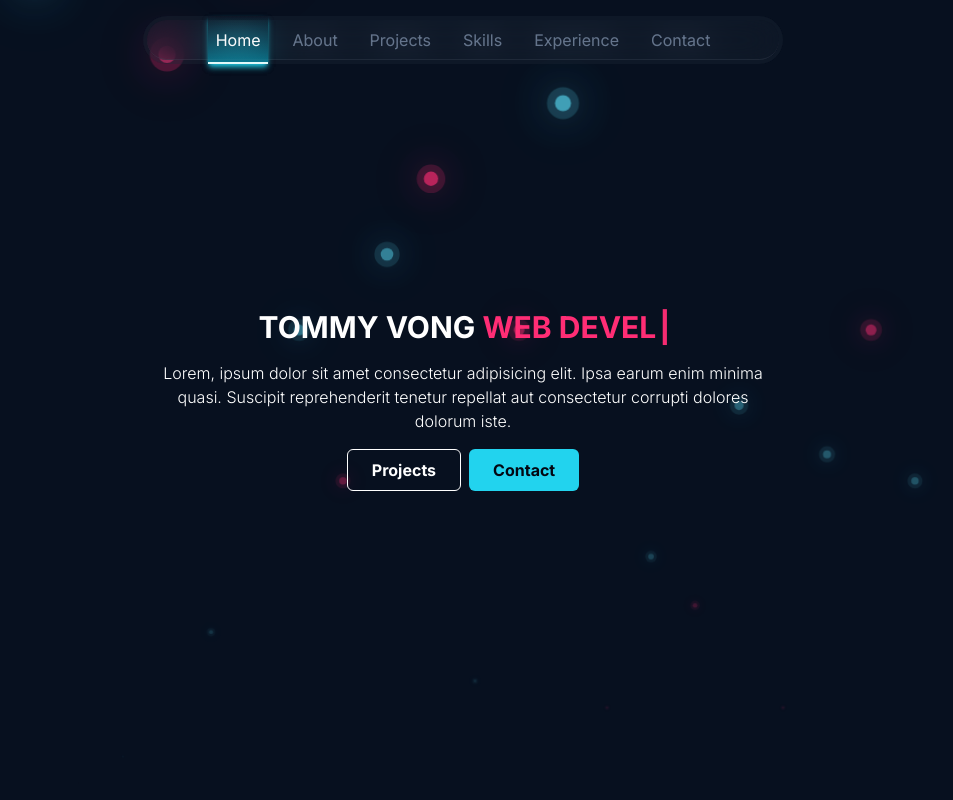
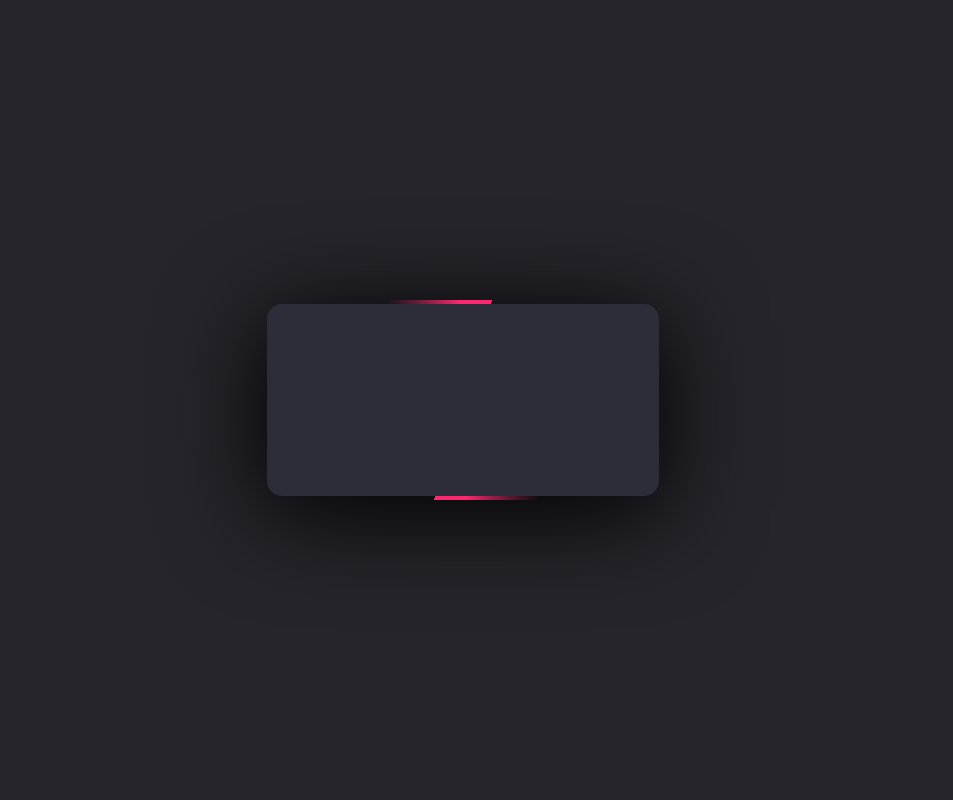
Before and after one commit to tommyeight8/portfolio, a Next.js app: page / in a window 1280 px wide. Shown: the top 800 px of the page, without its empty margins (177-1130 px from the left). Built offline with nearby package versions, Linux system fonts and the light colour scheme.

Commit message:
New gradient effect added

```diff
--- /dev/null
+++ b/app/components/Gradient.tsx
@@ -0,0 +1,16 @@
+import React from 'react'
+import styles from '@/styles/gradient.module.css'
+
+const Gradient = () => {
+  return (
+    <section className='w-full h-screen flex items-center justify-center bg-[#25252b]'>
+        <div className={`${styles.box}`}>
+            <div className={`${styles.login}`}>
+                <div className={`${styles.loginBx}`}></div>
+            </div>
+        </div>
+    </section>
+  )
+}
+
+export default Gradient
--- a/app/layout.tsx
+++ b/app/layout.tsx
@@ -21,7 +21,7 @@ export default function RootLayout({
     <html lang="en" className='scroll-smooth'>
       <body className={`${inter.className} bg-[#07101f]`}>
         <ActiveContextProvider>
-          <Header />
+          {/* <Header /> */}
           {children}
         </ActiveContextProvider>
       </body>
--- a/app/page.tsx
+++ b/app/page.tsx
@@ -7,19 +7,21 @@ import Projects from "./components/Projects";
 import Contact from "./components/Contact";
 import Intro from "./components/Intro";
 import Skills from "./components/Skills";
+import Gradient from "./components/Gradient";
 
 export default function Home() {
 
   return (
     <>
-      <Header />
+      <Gradient />
+      {/* <Header />
       <Intro />
       <About />
       <Experience />
       <Skills />
       <Projects />
       <Contact />
-      <BGBackdrop />
+      <BGBackdrop /> */}
     </>
   );
 }
--- /dev/null
+++ b/styles/gradient.module.css
@@ -0,0 +1,53 @@
+@property  --a {
+    syntax: '<angle>';
+    inherits: false;
+    initial-value: 0deg;
+}
+
+.box {
+    position: relative;
+    width: 400px;
+    height: 200px;
+    background: repeating-conic-gradient(from var(--a), #ff2770  0%,
+    #ff2770 5%, transparent 0%, transparent 40%, #ff2770 50%);
+    filter: drop-shadow(0 15px 50px #000);
+    border-radius: 20px;
+    display: flex;
+    justify-content: center;
+    align-items: center;
+    animation: rotating 4s linear infinite;
+}
+
+/* .box::before {
+    content: '';
+    position: absolute;
+    width: 100%;
+    height: 100%;
+    background: repeating-conic-gradient(from var(--a), #45f3ff  0%,
+    #45f3ff 5%, transparent 5%, transparent 40%, #45f3ff 50%);
+    filter: drop-shadow(0 15px 50px #000);
+    border-radius: 20px;
+    animation: rotating 4s linear infinite;
+    animation-delay: -1s;
+} */
+
+.box::after {
+    content: '';
+    position: absolute;
+    inset: 4px;
+    background: #2d2d39;
+    border-radius: 15px;
+}
+
+@keyframes rotating {
+    0% {
+        --a: 0deg;
+    }
+    100% {
+        --a: 360deg;
+    }
+}
+
+.loginBx {
+
+}
```
